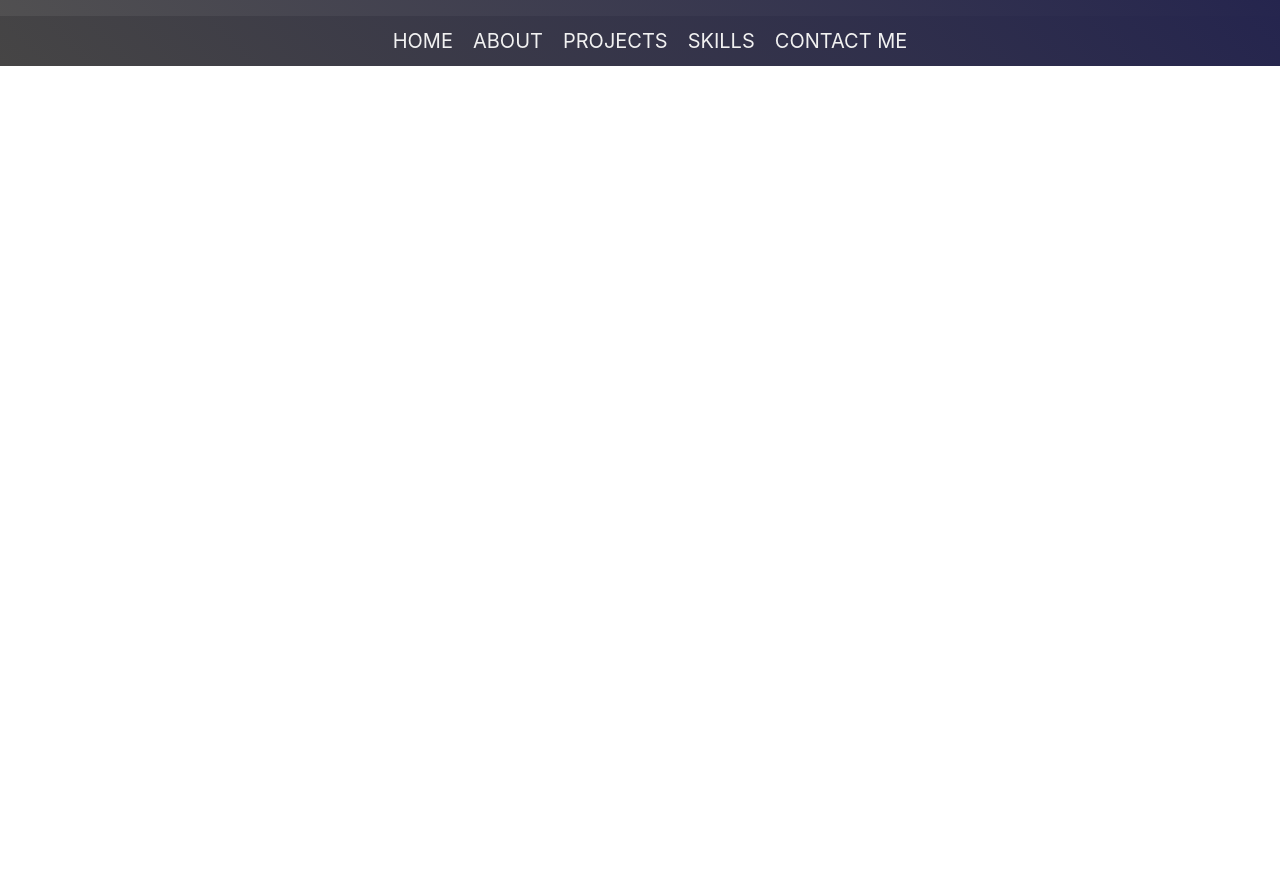
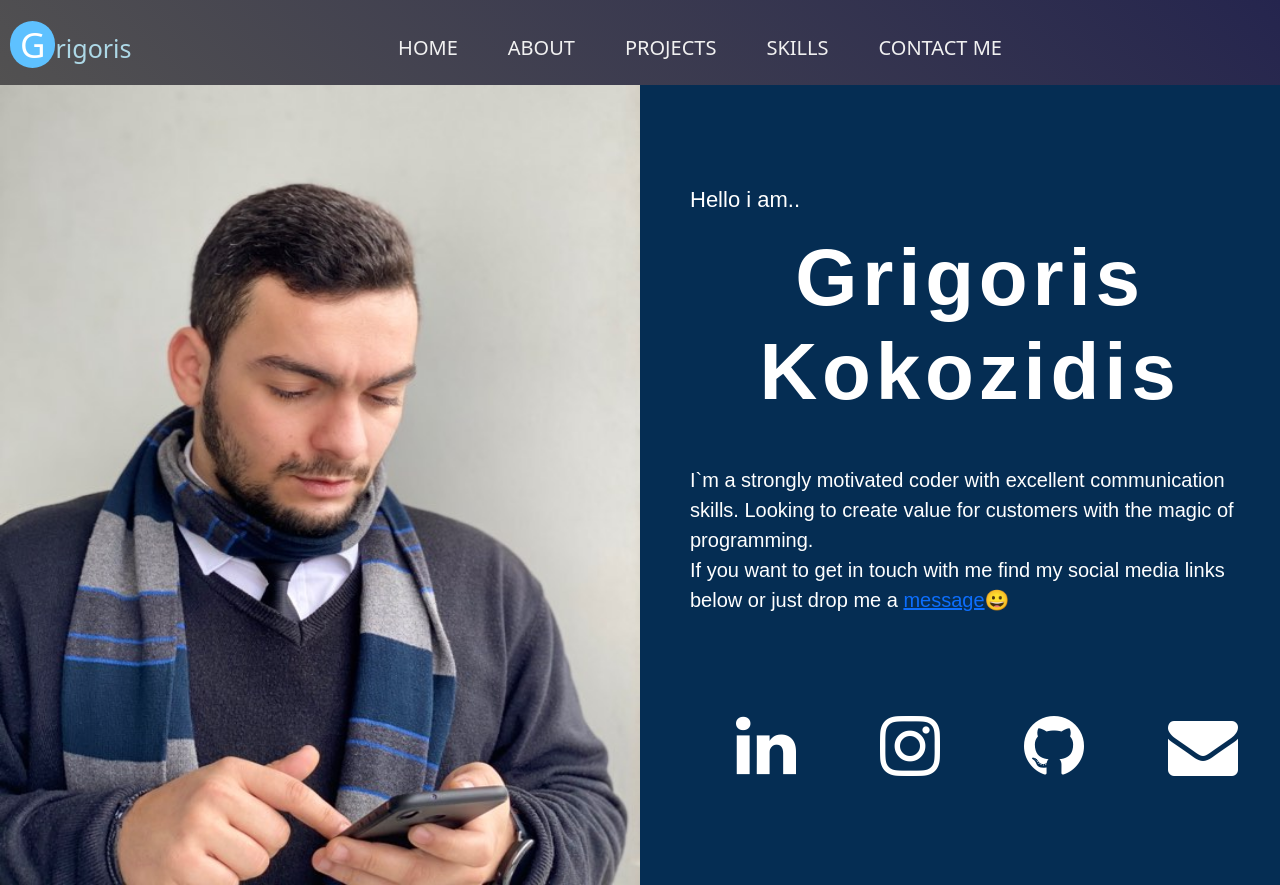
Before and after one commit to Gregory95/PortfolioWebsite, a React (Create React App) app: page / in a window 1280 px wide. Before the commit the page ends 800 px from the top, so only its background shows below. Built offline with nearby package versions, Linux system fonts and the light colour scheme.

Commit message:
Landing Page Desktop View

```diff
--- a/src/App.js
+++ b/src/App.js
@@ -1,7 +1,9 @@
 import React, { Component } from 'react';
 import NavBar from './components/navbar-component';
+import LandingPage from './components/landingPage-component';
+import bootstrap from 'bootstrap/dist/css/bootstrap.css';
 import './App.css';
-import LandingPage from './components/landingPage-component';
+
 
 class App extends Component {
   render() {
@@ -9,16 +11,9 @@ class App extends Component {
     return (
       <React.Fragment>
         <NavBar />
-        <LandingPage />
-        {/*
-        <main className="container">
-          <Counters
-            counters={this.state.counters}
-            onReset={this.handleReset}
-            onIncrement={this.handleIncrement}
-            onDelete={this.handleDelete}
-          />
-        </main> */}
+        <main>
+          <LandingPage />
+        </main>
       </React.Fragment>
     );
   }
--- /dev/null
+++ b/src/assets/styles/landingPage.css
@@ -0,0 +1,166 @@
+.container-fluid {
+  margin: 0;
+  padding: 0;
+}
+
+.hero {
+  height: 100vh;
+  width: 100%;
+  font-family: Poppins, sans-serif;
+  font-size: 15px;
+  line-height: 30px;
+  font-weight: 400;
+  background: #052d53;
+  color: white;
+  overflow: hidden;
+  scroll-behavior: smooth;
+}
+
+.splitView {
+  display: flex;
+}
+
+.left {
+  width: 50%;
+}
+
+.left img {
+  display: grid;
+  height: 100%;
+  background-repeat: no-repeat;
+  max-width: 100%;
+  min-width: 100%;
+  max-height: 100vh;
+}
+
+.right {
+  width: 50%;
+  float: right;
+  margin-top: 50px;
+}
+
+.right .home-intro {
+  display: block;
+  text-align: left;
+  margin: 50px 0 0 50px;
+  font-size: 22px;
+}
+
+.right .home-header h1 {
+  text-align: center;
+  margin: 20px 0 0 20px;
+  color: #fff;
+  font-size: 5rem;
+  font-weight: 800;
+  line-height: 94px;
+  letter-spacing: 0.3rem;
+  margin-top: 0;
+  margin-bottom: 1rem;
+}
+
+.right .home-text p {
+  display: block;
+  text-align: left;
+  margin: 10px 10px 0 50px;
+  word-wrap: break-word;
+  font-size: 20px;
+}
+
+.social-media .fa {
+  font-size: 70px;
+  width: 1.5%;
+  text-align: center !important;
+  text-decoration: none;
+  margin: 15% 6% 0 15%;
+  display: inline-block !important;
+  text-rendering: auto;
+  -webkit-font-smoothing: antialiased;
+}
+
+.fa-linkedin {
+  color: white;
+  border-radius: 10%;
+}
+
+.fa-instagram {
+  color: white;
+  border-radius: 10%;
+}
+
+.fa-github {
+  color: white;
+  border-radius: 10%;
+}
+
+.fa-envelope {
+  color: white;
+  border-radius: 10%;
+}
+
+.fa-linkedin:hover {
+  opacity: 0.7;
+  color: blue;
+  transition: 0.3s ease;
+}
+
+.fa-linkedin:focus {
+  outline: none;
+  box-shadow: none;
+}
+
+.fa-instagram:hover {
+  opacity: 0.7;
+  color: red;
+  transition: 0.3s ease;
+}
+
+.fa-instagram:focus {
+  outline: none;
+  box-shadow: none;
+}
+
+.fa-github:hover {
+  opacity: 0.7;
+  color: black;
+  transition: 0.3s ease;
+}
+
+.fa-github:focus {
+  outline: none;
+  box-shadow: none;
+}
+
+.fa-envelope:hover {
+  opacity: 0.7;
+  color: blue;
+  transition: 0.3s ease;
+}
+
+.fa-envelope:focus {
+  outline: none;
+  box-shadow: none;
+}
+
+.message {
+  text-decoration: underline;
+  transition: 0.3s ease;
+}
+
+.message:hover {
+  color: rgb(28, 188, 241);
+  opacity: 0.7;
+}
+
+.message:focus {
+  outline: none;
+  box-shadow: none;
+}
+
+.wrapper {
+  position: absolute;
+  top: 170px;
+  left: 50%;
+  transform: translateX(-50%);
+  width: 960px;
+  height: calc(100% - 200px);
+}
--- a/src/assets/styles/navbar.css
+++ b/src/assets/styles/navbar.css
@@ -1,24 +1,29 @@
 nav {
   position: fixed;
   top: 0;
-  width: 100%;
-  height: 50px;
+  height: 85px;
+  text-align: center;
   background: linear-gradient(45deg, rgb(82, 81, 81), rgb(37, 37, 78));
 }
 
-.list {
+nav .list {
+  margin: 0;
+  padding: 0;
   list-style-type: none;
-  background: linear-gradient(45deg, rgb(70, 69, 69), rgb(37, 37, 78));
-  height: 100%;
-  display: flex;
-  justify-content: center;
-  align-items: center;
-  position: relative;
+  display: inline-block;
+  width: 70%;
+  margin: auto;
+}
+
+.items {
+  display: inline-block;
+  margin: 20px;
 }
 
 .items a {
+  display: block;
+  padding: 5px 5px;
   text-decoration: none;
-  margin-right: 20px;
   font-size: 20px;
   text-transform: uppercase;
   color: #f1f1f1;
@@ -30,11 +35,50 @@ nav {
   transition: 0.5s;
 }
 
-.btn {
+nav .navbar-brand {
+  display: block;
+  width: 100px;
+  text-align: center;
+  line-height: 40px;
+  box-sizing: border-box;
+  color: blue;
+  margin: 10px;
+}
+
+nav .navbar-brand a {
+  font-size: 25px;
+  text-decoration: none;
+  color: lightblue;
+  /*   border-bottom: 4px solid inherit;
+*/
+}
+
+nav .navbar-brand a:hover {
+  /*  border-bottom: 4px solid #ff2828;
+*/
+  padding: 6px 0;
+  transition: 0.01s ease;
+  text-shadow: 1px 1px lightblue;
+}
+
+nav .navbar-brand a:focus {
+  outline: none;
+  box-shadow: none;
+}
+
+nav .navbar-brand span#grigoris {
+  font-size: 35px;
+  color: #fff;
+  background: #5ec1ff;
+  border-radius: 100px;
+  padding: 0 10px;
+}
+
+.hamburgerBtn {
   display: none;
   position: absolute;
   right: 0;
-  top: 30px;
+  top: 40px;
   padding: 5px;
   background-color: transparent;
   border: none;
@@ -45,9 +89,9 @@ nav {
   width: 50px;
 }
 
-.btn:before,
-.btn:after,
-.btn div {
+.hamburgerBtn:before,
+.hamburgerBtn:after,
+.hamburgerBtn div {
   background: #fff;
   content: "";
   display: block;
@@ -57,20 +101,22 @@ nav {
   transition: 0.5s;
 }
 
-.btn:hover:before {
+.hamburgerBtn:hover:before {
   transform: translateY(12px) rotate(135deg);
 }
-.btn:hover:after {
+.hamburgerBtn:hover:after {
   transform: translateY(-12px) rotate(-135deg);
 }
-.btn:hover div {
+.hamburgerBtn:hover div {
   transform: scale(0);
 }
 
-@media screen and (max-width: 740px) {
+@media screen and (max-width: 940px) {
   .list {
     flex-direction: column;
     height: auto;
+    width: 100% !important;
+    background: linear-gradient(45deg, rgb(82, 81, 81), rgb(37, 37, 78));
   }
 
   .items:nth-child(1) {
@@ -79,10 +125,9 @@ nav {
   }
 
   .items {
-    width: 100%;
+    width: 60%;
     border-top: 1px solid rgba(255, 255, 255, 0.555);
     text-align: center;
-    margin-right: 0px;
     padding: 20px 50px;
     transition: margin 300ms cubic-bezier(0.17, 0.04, 0.03, 0.94);
   }
@@ -93,7 +138,11 @@ nav {
     border-top: 1px solid #ff2828;
   }
 
-  .btn {
+  .items a {
+    font-size: 16px;
+  }
+
+  .hamburgerBtn {
     display: block;
   }
 }
--- a/src/components/landingPage-component.jsx
+++ b/src/components/landingPage-component.jsx
@@ -1,11 +1,51 @@
 import React, { Component } from 'react';
-
+import '../assets/styles/landingPage.css';
+import myPhoto from '../assets/images/me.jpg';
 class LandingPage extends Component {
 
     render() {
+
+        const user = {
+            linkedHandle: 'https://www.linkedin.com/in/grigorios-kokozides-650113113',
+            instagramHandle: 'https://www.instagram.com/_kokozides_/',
+            githubHandle: 'https://github.com/Gregory95',
+            emailHandle: 'mailto:kokozides.g@outlook.com'
+        };
+
         return (
-            <div>
+            <div className="hero">
+                <div className="splitView">
+                    <div className="left">
+                        <img src={myPhoto} alt="me" />
+                    </div>
+                    <div className="right">
+                        <div className="home-intro">
+                            <p>Hello i am..</p>
+                        </div>
+                        <div className="home-header">
+                            <h1>Grigoris Kokozidis</h1>
+                        </div>
+                        <div className="home-right">
+                            <div className="home-text">
+                                {/* <p id="typingText"></p> */}
+                                <p><br /> I`m a
+                                    strongly motivated
+                                    coder with excellent communication skills. Looking to create value for customers with the magic
+                                    of programming.<br /> If you want to get
+                                    in touch with me find my social media links below or just drop me a <span><a href="#contact"
+                                        className="message">message</a><span>&#128512;</span></span>
+                                </p>
+                            </div>
+                            <div className="social-media">
+                                <a href={user.linkedHandle} target="_blank" rel="noopener"><span className="fa fa-linkedin"></span></a>
+                                <a href={user.instagramHandle} target="_blank" rel="noopener"><span className="fa fa-instagram"></span></a>
+                                <a href={user.githubHandle} target="_blank" rel="noopener"><span className="fa fa-github"></span></a>
+                                <a href={user.emailHandle} target="_blank" rel="noopener"><span className="fa fa-envelope"></span></a>
+                            </div>
+                        </div>
 
+                    </div>
+                </div>
             </div>
         );
     }
--- a/src/components/navbar-component.jsx
+++ b/src/components/navbar-component.jsx
@@ -23,8 +23,12 @@ export default function NavBar() {
     }, [])
 
     return (
-        <nav>
-            {(toggleMenu || screenWidth > 740) && (
+        <header>
+            <nav className="nav navbar">
+                <div className="navbar-brand">
+                    <a href="#home"><span id="grigoris">G</span>rigoris</a>
+                </div>
+                {(toggleMenu || screenWidth > 940) && (
                     <ul className="list">
                         <li className="items"><a href="#home">Home</a></li>
                         <li className="items"><a href="#about">About</a></li>
@@ -34,7 +38,8 @@ export default function NavBar() {
                     </ul>
                 )}
 
-            <button className="btn" onClick={toggleNav}><div></div></button>
+                <button className="hamburgerBtn" onClick={toggleNav}><div></div></button>
             </nav>
+        </header>
     );
 }
```
Lines whose indentation alone changed are shown as unchanged.
